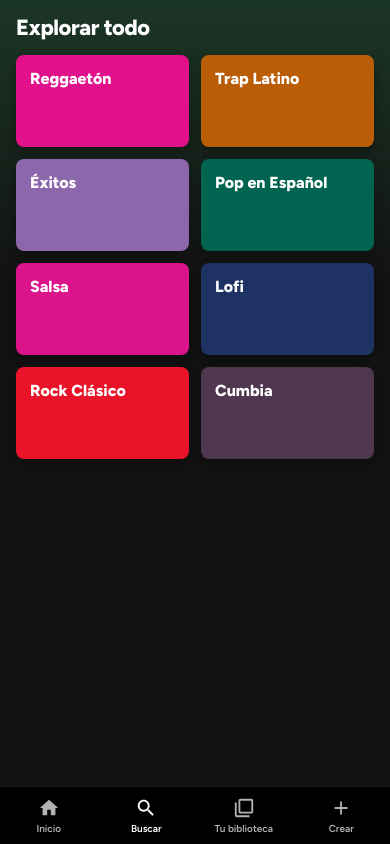
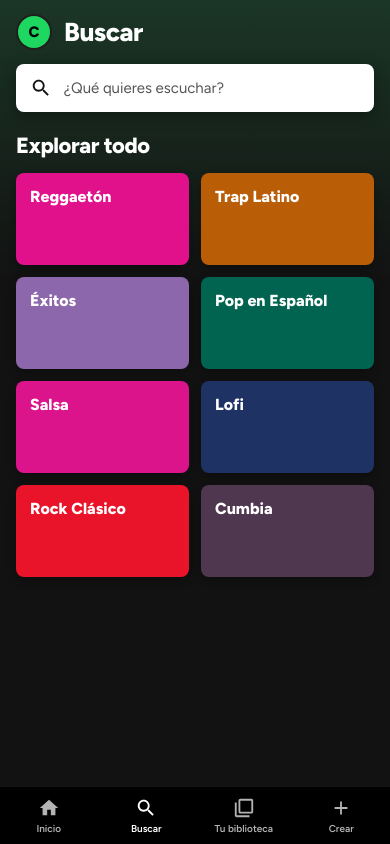
Before and after one commit to CARLOSYR18/MUSIC, a React (Vite) app: page / in a window 390 px wide. Both pictures are taken after a click on the button "Buscar". Built offline with nearby package versions, Linux system fonts and the light colour scheme.

Commit message:
fix(mobile): restore search bar and header on mobile search view

```diff
--- a/src/App.tsx
+++ b/src/App.tsx
@@ -809,7 +809,7 @@ export default function App() {
             <div className="mobile-top-bar">
               <button
                 className="user-avatar-btn mobile-avatar"
-                onClick={() => { setShowMenu(!showMenu); setShowNotifs(false); }}
+                onClick={() => setShowProfileModal(true)}
                 title={`Cuenta de ${userName}`}
                 aria-label="Cuenta"
               >
@@ -847,6 +847,18 @@ export default function App() {
 
           {mobileTab === "search" && (
             <div className="mobile-search-bar-wrap">
+              <div className="mobile-search-top-row">
+                <button
+                  className="user-avatar-btn mobile-avatar"
+                  onClick={() => setShowProfileModal(true)}
+                  title={`Cuenta de ${userName}`}
+                  aria-label="Cuenta"
+                >
+                  <span className="user-avatar-circle">{userInitial}</span>
+                </button>
+                <h1 className="mobile-search-title">Buscar</h1>
+              </div>
+
               <form className="mobile-search-box" onSubmit={(e) => { e.preventDefault(); search(q); }}>
                 <SvgSearch />
                 <input
@@ -854,12 +866,15 @@ export default function App() {
                   onChange={(e) => setQ(e.target.value)}
                   placeholder="¿Qué quieres escuchar?"
                   aria-label="Buscar"
+                  autoCapitalize="none"
+                  autoCorrect="off"
                 />
                 {q && (
                   <button
                     type="button"
                     className="mobile-clear-btn"
                     onClick={() => { setQ(""); setResults([]); setArtist(null); }}
+                    aria-label="Borrar búsqueda"
                   >
                     ✕
                   </button>
@@ -872,7 +887,7 @@ export default function App() {
             <div className="mobile-lib-header">
               <button
                 className="user-avatar-btn mobile-avatar"
-                onClick={() => { setShowMenu(!showMenu); setShowNotifs(false); }}
+                onClick={() => setShowProfileModal(true)}
                 title={`Cuenta de ${userName}`}
                 aria-label="Cuenta"
               >
--- a/src/styles.css
+++ b/src/styles.css
@@ -982,6 +982,7 @@ h2 { font-size: 22px; margin: 0 0 14px; letter-spacing: -0.02em; font-weight: 70
 }
 
 /* Ocultar elementos móviles por defecto en desktop */
+@media (min-width: 769px) {
   .mobile-header,
   .mobile-mini-player,
   .mobile-nav-bar,
@@ -993,6 +994,7 @@ h2 { font-size: 22px; margin: 0 0 14px; letter-spacing: -0.02em; font-weight: 70
   .mobile-only {
     display: none !important;
   }
+}
 
 /* ==========================================================================
    ESTILOS MOBILE IDÉNTICOS A SPOTIFY (BASADO EN CAPTURA DE REFERENCIA)
@@ -1024,11 +1026,11 @@ h2 { font-size: 22px; margin: 0 0 14px; letter-spacing: -0.02em; font-weight: 70
 
   /* Header Superior Mobile */
   .mobile-header {
-    display: block;
+    display: block !important;
     margin-bottom: 20px;
   }
   .mobile-top-bar {
-    display: flex;
+    display: flex !important;
     align-items: center;
     gap: 12px;
     width: 100%;
@@ -1038,6 +1040,7 @@ h2 { font-size: 22px; margin: 0 0 14px; letter-spacing: -0.02em; font-weight: 70
     height: 36px;
     padding: 2px;
     flex-shrink: 0;
+    cursor: pointer;
   }
   .mobile-avatar .user-avatar-circle {
     width: 32px;
@@ -1067,6 +1070,8 @@ h2 { font-size: 22px; margin: 0 0 14px; letter-spacing: -0.02em; font-weight: 70
     background: rgba(255, 255, 255, 0.08);
     color: #fff;
     transition: background 0.15s, color 0.15s;
+    border: none;
+    cursor: pointer;
   }
   .mobile-filter-pills .filter-pill.active {
     background: #1ed760;
@@ -1074,51 +1079,95 @@ h2 { font-size: 22px; margin: 0 0 14px; letter-spacing: -0.02em; font-weight: 70
     font-weight: 700;
   }
 
-  /* Buscador Mobile */
+  /* Buscador Mobile - Idéntico a Spotify */
   .mobile-search-bar-wrap {
+    display: flex !important;
+    flex-direction: column !important;
+    gap: 14px;
     width: 100%;
   }
+  .mobile-search-top-row {
+    display: flex;
+    align-items: center;
+    gap: 12px;
+  }
+  .mobile-search-title {
+    font-size: 26px;
+    font-weight: 700;
+    margin: 0;
+    color: #fff;
+    letter-spacing: -0.5px;
+  }
   .mobile-search-box {
-    display: flex;
-    align-items: center;
+    display: flex !important;
+    align-items: center !important;
     gap: 12px;
-    background: #242424;
-    border-radius: 8px;
-    padding: 0 14px;
-    height: 46px;
-    width: 100%;
-    color: #fff;
+    background: #ffffff !important;
+    border-radius: 8px !important;
+    padding: 0 14px !important;
+    height: 48px !important;
+    width: 100% !important;
+    color: #121212 !important;
+    box-shadow: 0 4px 14px rgba(0, 0, 0, 0.35);
+    box-sizing: border-box;
+  }
+  .mobile-search-box svg {
+    flex-shrink: 0;
+    width: 22px;
+    height: 22px;
+    fill: #121212 !important;
+    color: #121212 !important;
   }
   .mobile-search-box input {
+    background: transparent !important;
+    border: none !important;
+    outline: none !important;
+    color: #121212 !important;
+    font: inherit;
+    font-size: 15px !important;
+    font-weight: 600 !important;
+    width: 100% !important;
+    padding: 0;
+  }
+  .mobile-search-box input::placeholder {
+    color: #555555 !important;
+    font-weight: 500;
+  }
+  .mobile-clear-btn {
     background: none;
     border: none;
-    outline: none;
-    color: #fff;
-    font: inherit;
-    font-size: 14px;
-    width: 100%;
-  }
-  .mobile-search-box input::placeholder {
-    color: #b3b3b3;
-  }
-  .mobile-clear-btn {
-    color: #b3b3b3;
-    font-size: 16px;
-    padding: 4px;
+    color: #555555;
+    font-size: 18px;
+    padding: 4px 6px;
+    cursor: pointer;
+    line-height: 1;
+    display: flex;
+    align-items: center;
+    justify-content: center;
   }
 
   /* Header de Biblioteca en Mobile */
   .mobile-lib-header {
-    display: flex;
+    display: flex !important;
     align-items: center;
     gap: 14px;
     margin-bottom: 12px;
   }
   .mobile-lib-header h2 {
-    font-size: 22px;
+    font-size: 24px;
     font-weight: 700;
     margin: 0;
     flex: 1;
+    color: #fff;
+  }
+  .lib-add-btn {
+    background: none;
+    border: none;
+    color: #fff;
+    font-size: 26px;
+    line-height: 1;
+    cursor: pointer;
+    padding: 4px 8px;
   }
 
   /* Cuadrícula de 8 accesos rápidos en Mobile (2 columnas x 4 filas) */
```
Lines whose indentation alone changed are shown as unchanged.
